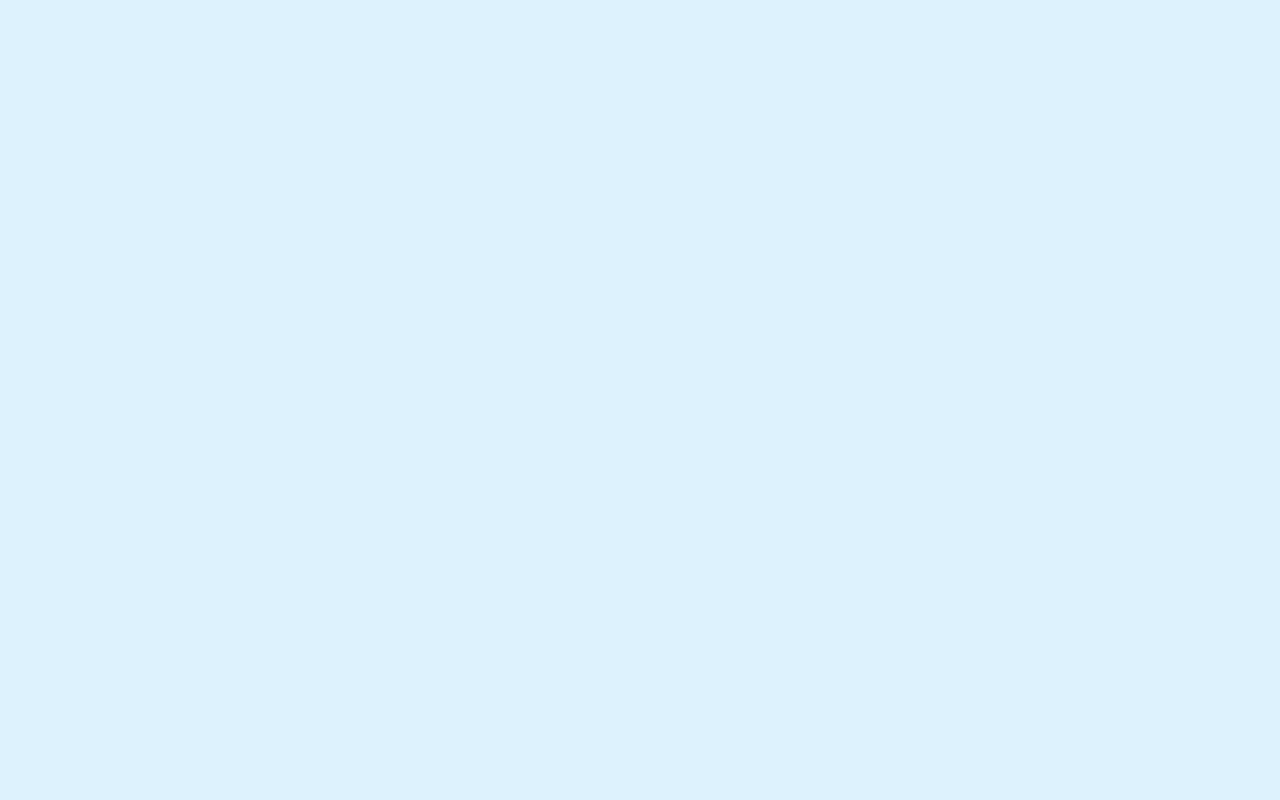
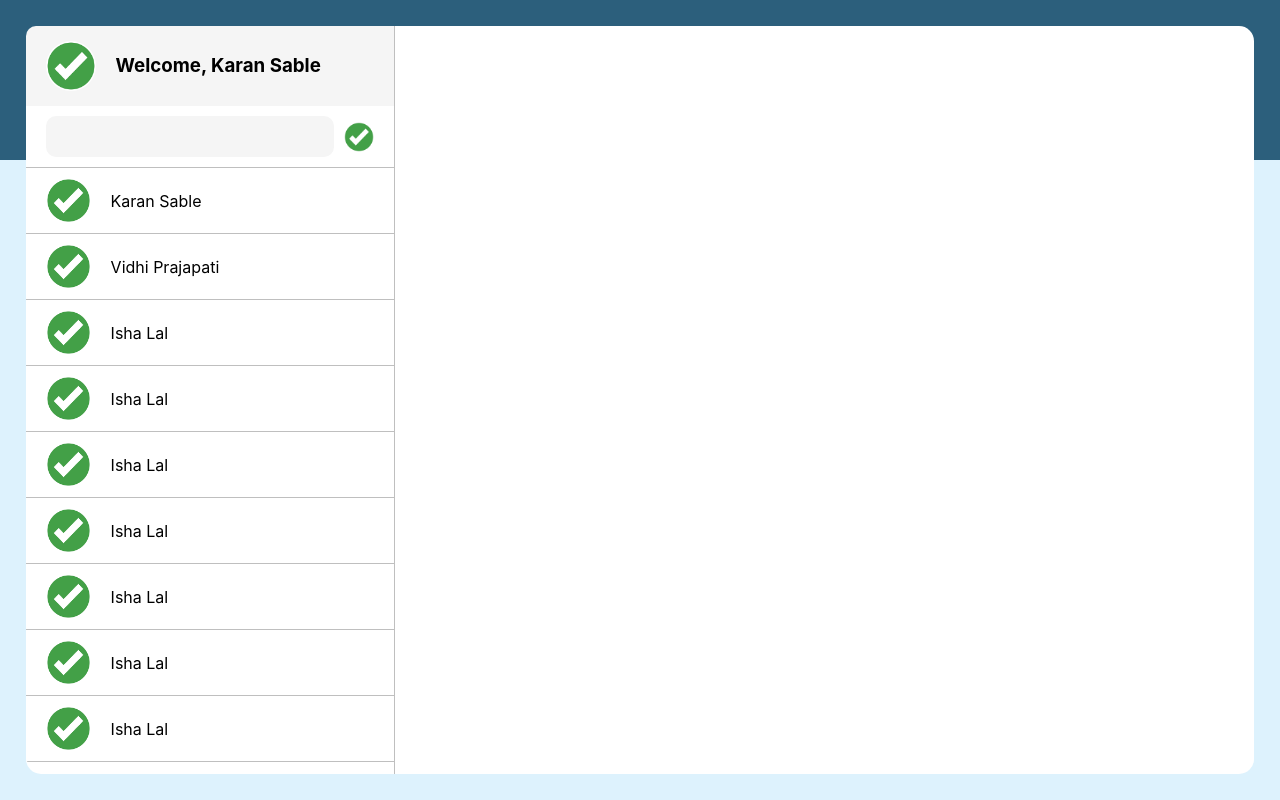
Before and after one commit to IceCYrip/Chatine---AI-chat-application, a React (Create React App) app: page /chat in a window 1280 px wide. Before the commit this address had no page. Built offline with nearby package versions, Linux system fonts and the light colour scheme.

Commit message:
Chat screen added

```diff
--- /dev/null
+++ b/src/Chat.js
@@ -0,0 +1,68 @@
+import React from 'react'
+import './styles/Chat.css'
+
+const Chat = () => {
+  return (
+    <div className='chatWrapper'>
+      <div className='accentBackground' />
+      <div className='chatBody'>
+        <div className='left'>
+          <div className='leftHead'>
+            <img src='/SuccessfulTick.png' alt='' width={50} />
+            <h3>Welcome, Karan Sable</h3>
+          </div>
+          <div className='chatSearch'>
+            <input type='text' />
+            <img src='/SuccessfulTick.png' alt='search' width={30} />
+          </div>
+          <div className='chatList'>
+            <div className='chat'>
+              <img src='/SuccessfulTick.png' alt='' width={45} />
+              <label>Karan Sable</label>
+            </div>
+            <div className='chat'>
+              <img src='/SuccessfulTick.png' alt='' width={45} />
+              <label>Vidhi Prajapati</label>
+            </div>
+            <div className='chat'>
+              <img src='/SuccessfulTick.png' alt='' width={45} />
+              <label>Isha Lal</label>
+            </div>
+            {/* Some comment*/}
+            <div className='chat'>
+              <img src='/SuccessfulTick.png' alt='' width={45} />
+              <label>Isha Lal</label>
+            </div>
+            <div className='chat'>
+              <img src='/SuccessfulTick.png' alt='' width={45} />
+              <label>Isha Lal</label>
+            </div>
+            <div className='chat'>
+              <img src='/SuccessfulTick.png' alt='' width={45} />
+              <label>Isha Lal</label>
+            </div>
+            <div className='chat'>
+              <img src='/SuccessfulTick.png' alt='' width={45} />
+              <label>Isha Lal</label>
+            </div>
+            <div className='chat'>
+              <img src='/SuccessfulTick.png' alt='' width={45} />
+              <label>Isha Lal</label>
+            </div>
+            <div className='chat'>
+              <img src='/SuccessfulTick.png' alt='' width={45} />
+              <label>Isha Lal</label>
+            </div>
+            <div className='chat'>
+              <img src='/SuccessfulTick.png' alt='' width={45} />
+              <label>Isha Lal</label>
+            </div>
+          </div>
+        </div>
+        <div className='right'></div>
+      </div>
+    </div>
+  )
+}
+
+export default Chat
--- a/src/index.js
+++ b/src/index.js
@@ -9,6 +9,7 @@ import SignUp from './SignUp'
 import ForgotPassword from './ForgotPassword'
 import ResetPassword from './ResetPassword'
 import Verified from './Verified'
+import Chat from './Chat'
 
 const root = ReactDOM.createRoot(document.getElementById('root'))
 root.render(
@@ -21,6 +22,7 @@ root.render(
         <Route path='/forgot-password' element={<ForgotPassword />} />
         <Route path='/reset-password/:id?' element={<ResetPassword />} />
         <Route path='/verified/:id' element={<Verified />} />
+        <Route path='/chat' element={<Chat />} />
       </Routes>
     </BrowserRouter>
   </React.StrictMode>
--- /dev/null
+++ b/src/styles/Chat.css
@@ -0,0 +1,98 @@
+.chatWrapper {
+  height: 100vh;
+  width: 100vw;
+
+  display: flex;
+  justify-content: center;
+  position: relative;
+}
+
+.accentBackground {
+  position: absolute;
+  height: 20%;
+  width: 100vw;
+
+  background-color: #2c5f7c;
+}
+
+.chatBody {
+  z-index: 2;
+  width: 100%;
+  margin: 2%;
+
+  background-color: white;
+  border-radius: 15px;
+
+  display: flex;
+}
+
+.left {
+  width: 30%;
+
+  border-right: 1px solid rgba(128, 128, 128, 0.5);
+}
+
+.leftHead {
+  display: flex;
+  align-items: center;
+  padding: 10px 20px;
+  gap: 20px;
+
+  background-color: whitesmoke;
+
+  border-top-left-radius: 10px;
+}
+
+.leftHead > img {
+  border-radius: 50%;
+  cursor: pointer;
+}
+
+.chatSearch {
+  padding: 10px 20px;
+  border-bottom: 1px solid rgba(128, 128, 128, 0.5);
+
+  display: flex;
+  align-items: center;
+  gap: 10px;
+}
+
+.chatSearch > img {
+  cursor: pointer;
+  border-radius: 50%;
+}
+
+.chatSearch > input {
+  width: 100%;
+  padding: 10px;
+  border: none;
+  border-radius: 10px;
+  outline: none;
+
+  background-color: whitesmoke;
+  font-size: 18px;
+}
+
+.chatList {
+  background-color: white;
+  height: 80%;
+
+  display: flex;
+  flex-direction: column;
+  overflow-y: scroll;
+  border-bottom-left-radius: 10px;
+}
+.chat {
+  padding: 10px 20px;
+  cursor: pointer;
+  border-bottom: 1px solid rgba(128, 128, 128, 0.5);
+
+  display: flex;
+  align-items: center;
+  gap: 20px;
+}
+
+.chat > img {
+  border-radius: 50%;
+  cursor: pointer;
+}
```
